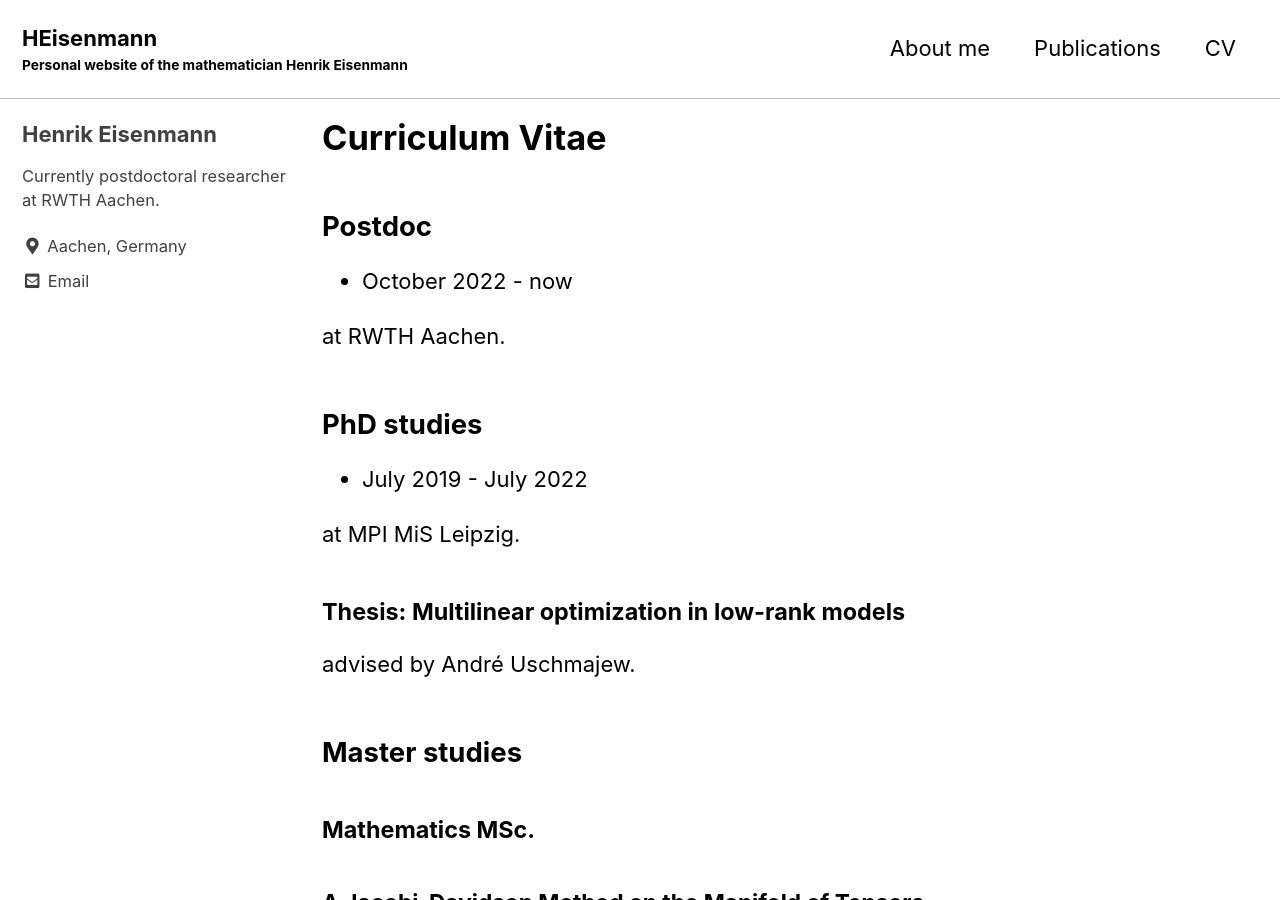
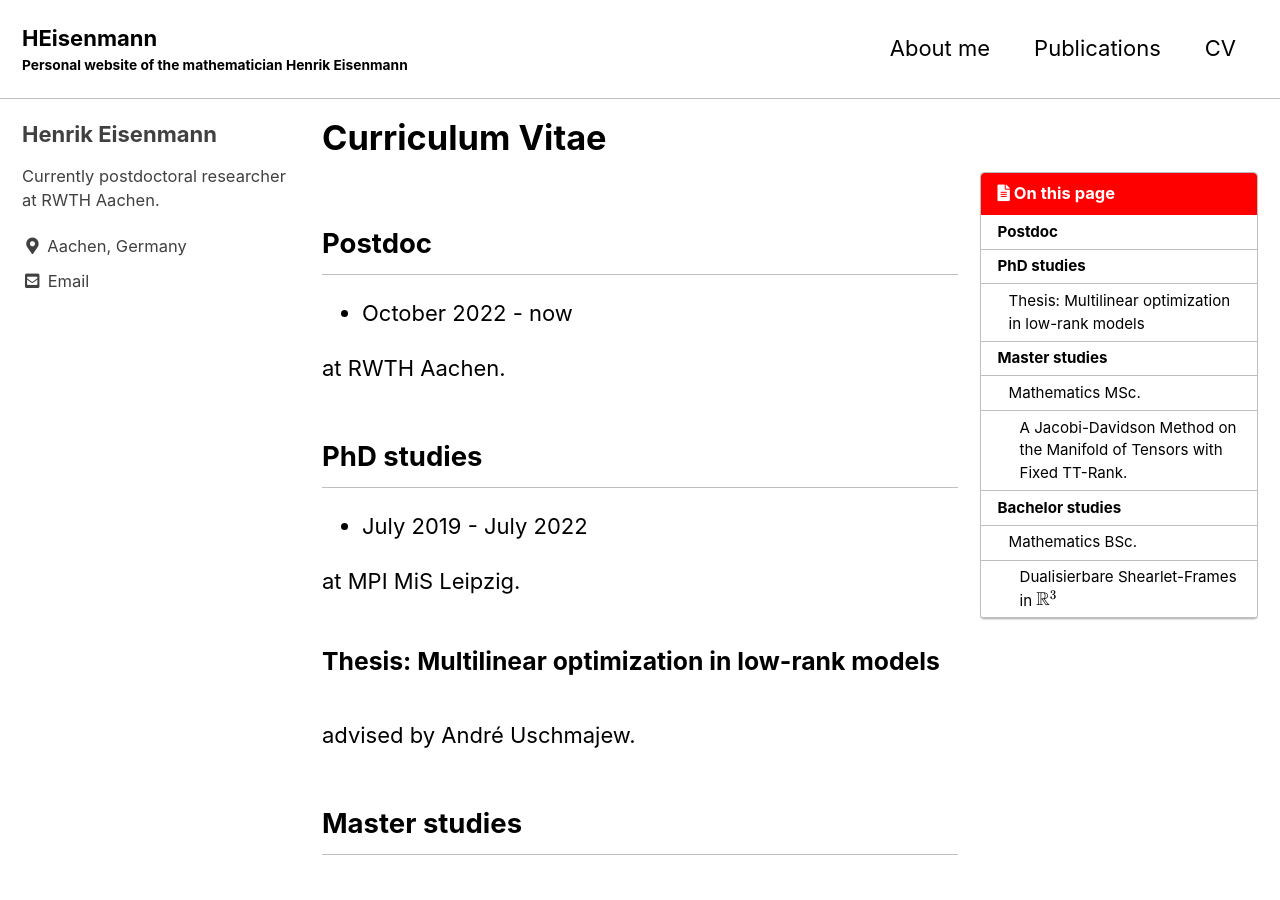
Before and after one commit to HEisenmann/HEisenmann.github.io, a Jekyll site: the page built from curriculumvitae.md, in a window 1280 px wide and 900 px high. Built offline with Jekyll 4.4.1, drawn with Linux system fonts in a browser that asks for light colours; cached includes are drawn as plain includes; formulas are drawn with MathJax 3.

Commit message:
CV with toc

```diff
--- a/curriculumvitae.md
+++ b/curriculumvitae.md
@@ -16,15 +18,15 @@
 
 at MPI MiS Leipzig.
 
-#### Thesis: [Multilinear optimization in low-rank models](https://nbn-resolving.org/urn:nbn:de:bsz:15-qucosa2-832218)
+### Thesis: [Multilinear optimization in low-rank models](https://nbn-resolving.org/urn:nbn:de:bsz:15-qucosa2-832218)
 
 advised by André Uschmajew.
 
 ## Master studies
 
-#### Mathematics MSc.
+### Mathematics MSc.
 
-##### A Jacobi-Davidson Method on the Manifold of Tensors with Fixed TT-Rank.
+#### A Jacobi-Davidson Method on the Manifold of Tensors with Fixed TT-Rank.
 
 advised by Reinhold Schneider.
 
@@ -34,9 +36,9 @@
 
 ## Bachelor studies
 
-#### Mathematics BSc.
+### Mathematics BSc.
 
-##### Dualisierbare Shearlet-Frames in $$\mathbb R^3$$
+#### Dualisierbare Shearlet-Frames in $$\mathbb R^3$$
 
 advised by Gitta Kutyniok.
 
```
Also changed, not shown: other parts of curriculumvitae.md (+3 -1 lines), 14 other files.
